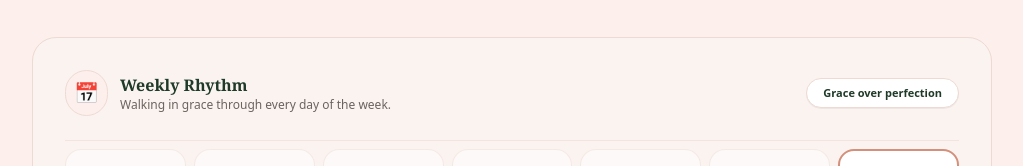
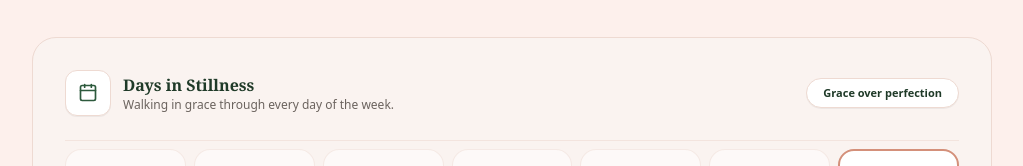
Before and after one commit to Conney01/prayer-app, a Next.js app: page /dashboard in a window 1280 px wide. Shown: the part 313-479 px from the top of the page, without its empty margins (128-1151 px from the left). Built offline with nearby package versions, Linux system fonts and the light colour scheme; no server answers; the database is empty.

Commit message:
refactor: replace emoji and rename calendar section to Days in Stillness

```diff
--- a/src/app/dashboard/page.tsx
+++ b/src/app/dashboard/page.tsx
@@ -1,7 +1,7 @@
 import Link from "next/link";
 import { auth } from "~/server/auth";
 import { db } from "~/server/db";
-import { Sparkles, BookOpen, ArrowRight, Heart, Bookmark, Shield, Sun } from "lucide-react";
+import { Sparkles, BookOpen, ArrowRight, Heart, Bookmark, Shield, Sun, Calendar } from "lucide-react";
 import { completePrayerAction } from "~/app/actions/prayer-interactions";
 import { Footer } from "~/components/footer";
 import { LogoutButton } from "~/components/logout-btn";
@@ -150,16 +150,16 @@ export default async function DashboardPage() {
           );
         })()}
 
-        {/* 7-Day Calendar Bar (Sun - Sat) Restored */}
+        {/* 7-Day Calendar Bar (Sun - Sat) — Days in Stillness */}
         <div className="rounded-3xl border border-[#eedad2] bg-[#faf3f0] p-6 sm:p-8 shadow-2xs space-y-6">
           <div className="flex items-center justify-between">
             <div className="flex items-center space-x-3">
-              <div className="rounded-full bg-[#fdf0ec] p-2 border border-[#eedad2]">
-                <span className="text-xl inline-block" title="Weekly Rhythm">📅</span>
+              <div className="rounded-xl bg-white p-3 text-[#2d5a3d] border border-[#eedad2] shadow-2xs">
+                <Calendar className="h-5 w-5" />
               </div>
               <div>
                 <h3 className="font-serif text-base font-bold text-[#1f3a28]">
-                  Weekly Rhythm
+                  Days in Stillness
                 </h3>
                 <p className="text-xs text-[#6b635e]">
                   Walking in grace through every day of the week.
```
